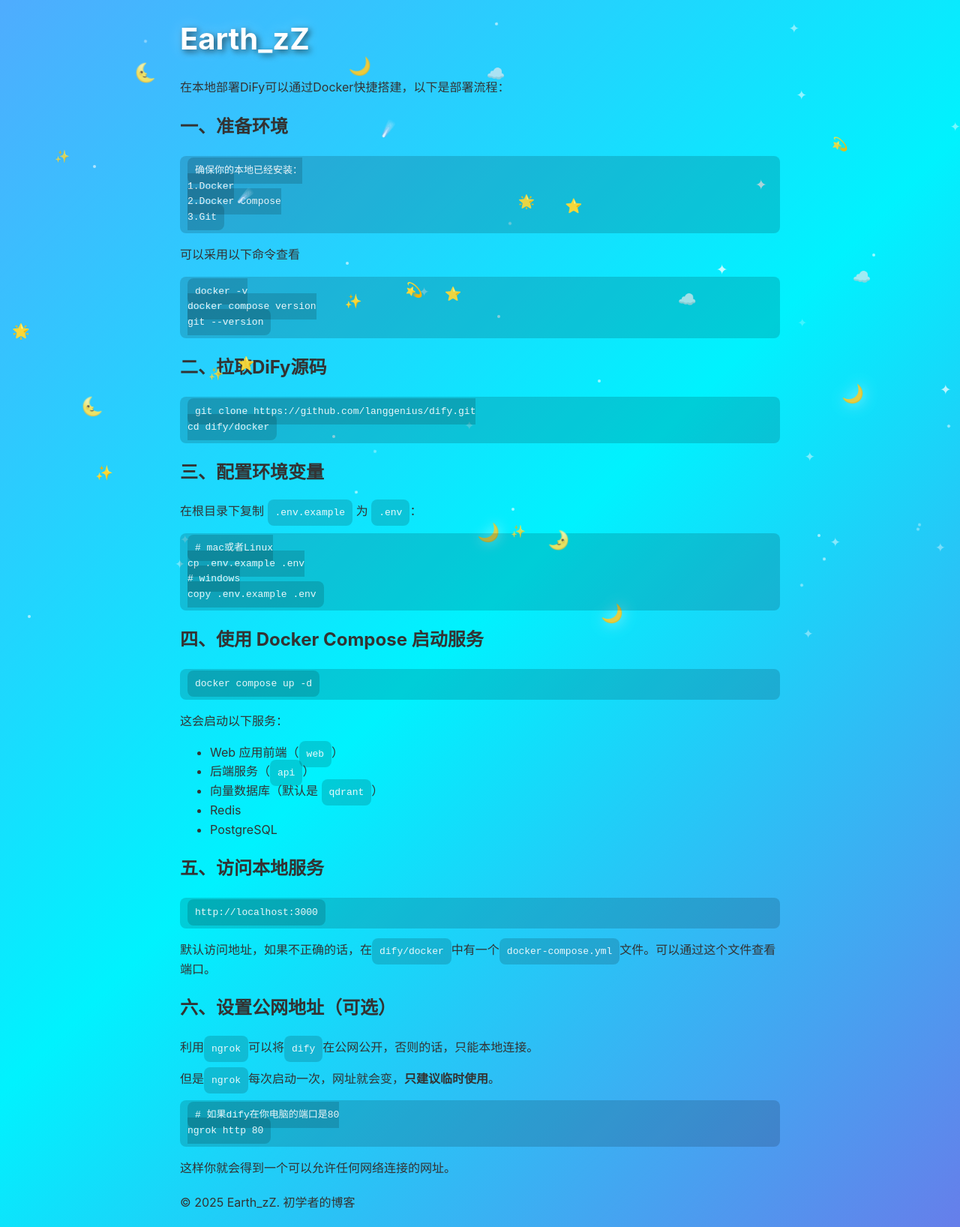
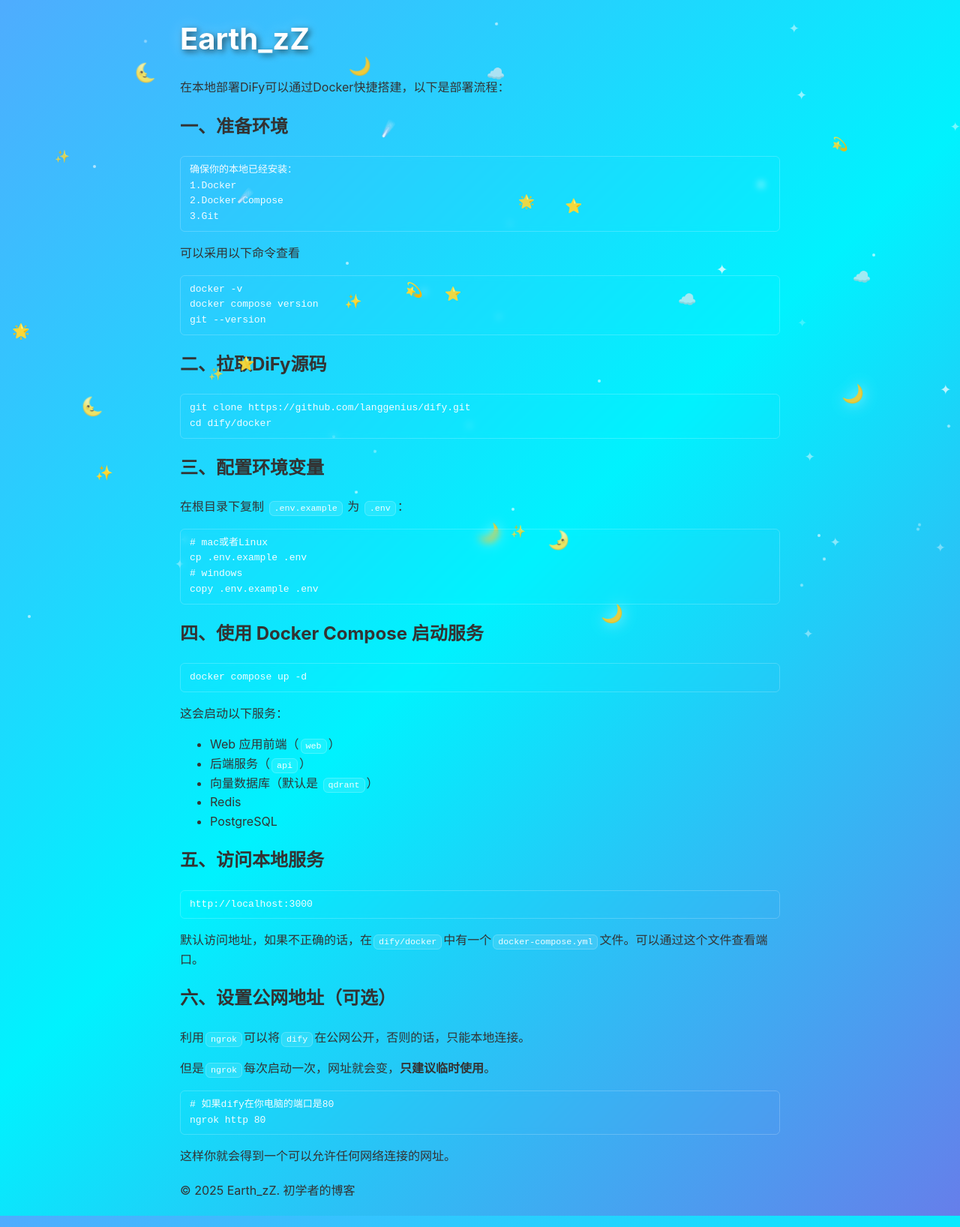
Before and after one commit to earth0718/earth0718.github.io, a Jekyll site: the page built from _posts/2025-04-30-my-one.md, in a window 1280 px wide. Shown: the whole page at 75% size. Built offline with Jekyll 4.4.1, drawn with Linux system fonts in a browser that asks for light colours.

Commit message:
更新阴影模块

```diff
--- a/_layouts/default.html
+++ b/_layouts/default.html
@@ -313,13 +313,40 @@
       cursor: default;
     }
 
-    /* 美化代码块 */
+    /* 美化代码块 - 简洁风格 */
      pre, code {
-       background: rgba(0, 0, 0, 0.15);
-       border-radius: 8px;
-       padding: 10px;
-       margin: 10px 0;
-       color: rgba(255, 255, 255, 0.9);
+       background: transparent !important;
+       border: 1px solid rgba(255, 255, 255, 0.2);
+       border-radius: 6px;
+       padding: 8px 12px;
+       margin: 8px 0;
+       color: rgba(255, 255, 255, 0.95);
+       box-shadow: none !important;
+       backdrop-filter: blur(5px);
+     }
+
+     /* 行内代码样式 */
+     code {
+       padding: 2px 6px;
+       margin: 0 2px;
+       font-size: 0.9em;
+       background: rgba(255, 255, 255, 0.1) !important;
+     }
+
+     /* 代码块容器 */
+     pre {
+       overflow-x: auto;
+       white-space: pre-wrap;
+       word-wrap: break-word;
+     }
+
+     /* 代码块内的代码元素 */
+     pre code {
+       background: transparent !important;
+       padding: 0;
+       margin: 0;
+       border: none;
+       font-size: inherit;
      }
 
      /* 美化文章内容 */
```
